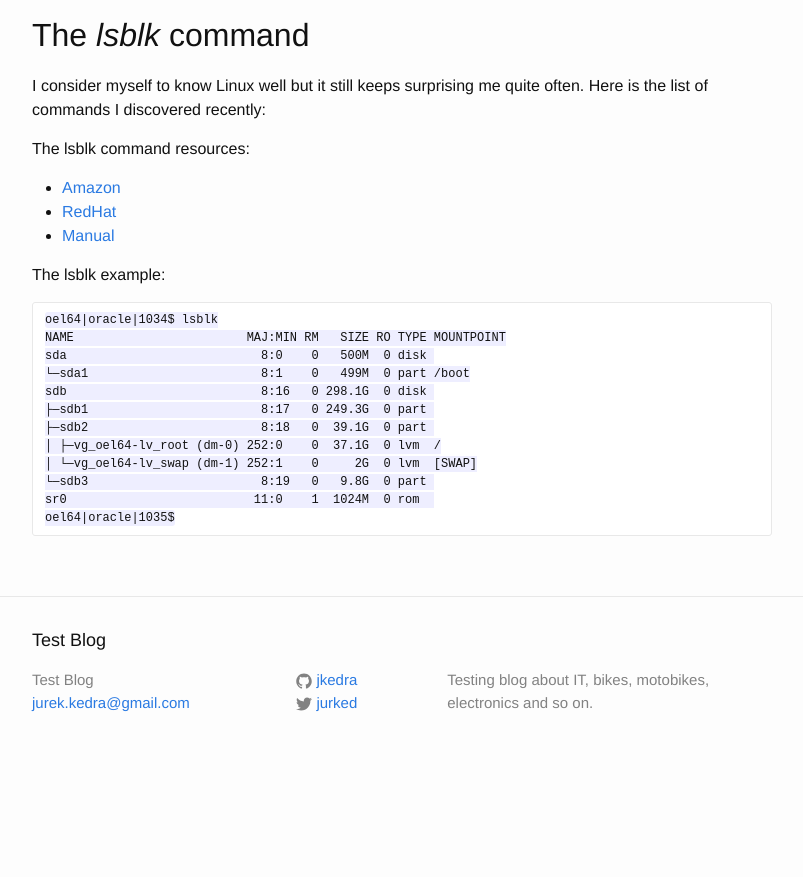
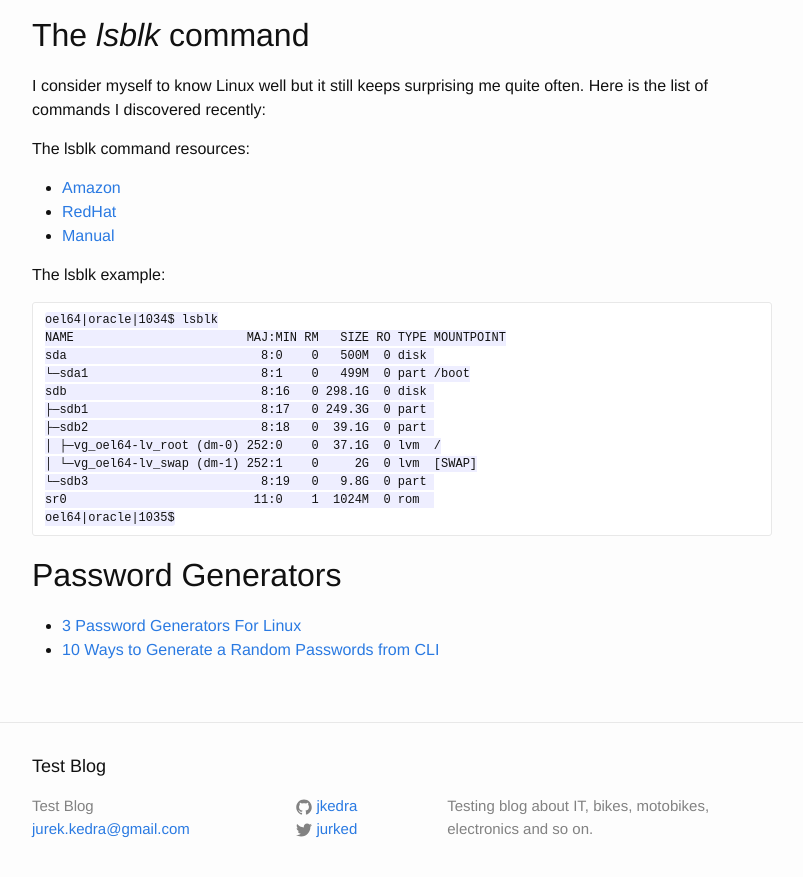
Before and after one commit to jkedra/jkedra.github.io, a Jekyll site: the page built from _posts/2015-06-17-linux.md, in a window 1280 px wide and 900 px high, scrolled down 657 px. Shown: the top 877 px of the window, without its empty margins (238-1041 px from the left). Built offline with Jekyll 4.4.1, drawn with Linux system fonts in a browser that asks for light colours; before the commit the page ends 1431 px from its top, so only the background shows below that.

Commit message:
Random Passwords Generators

```diff
--- a/_posts/2015-06-17-linux.md
+++ b/_posts/2015-06-17-linux.md
@@ -49,7 +49,13 @@ The lsblk example:
 	sr0                          11:0    1  1024M  0 rom
 	oel64|oracle|1035$
 
-
 [lsblk-aws]: http://docs.aws.amazon.com/AWSEC2/latest/UserGuide/instance-store-swap-volumes.html
 [lsblk-man]: http://manpages.ubuntu.com/manpages/raring/man8/lsblk.8.html
 [lsblk-rh]: https://access.redhat.com/documentation/en-US/Red_Hat_Enterprise_Linux/6/html/Deployment_Guide/s1-sysinfo-filesystems.html
+
+## Password Generators
+* [3 Password Generators For Linux][3pwdgen]
+* [10 Ways to Generate a Random Passwords from CLI][10wayspwdcli]
+
+[3pwdgen]: https://www.maketecheasier.com/password-generators-for-linux/
+[10wayspwdcli]: http://www.howtogeek.com/howto/30184/10-ways-to-generate-a-random-password-from-the-command-line/
```
